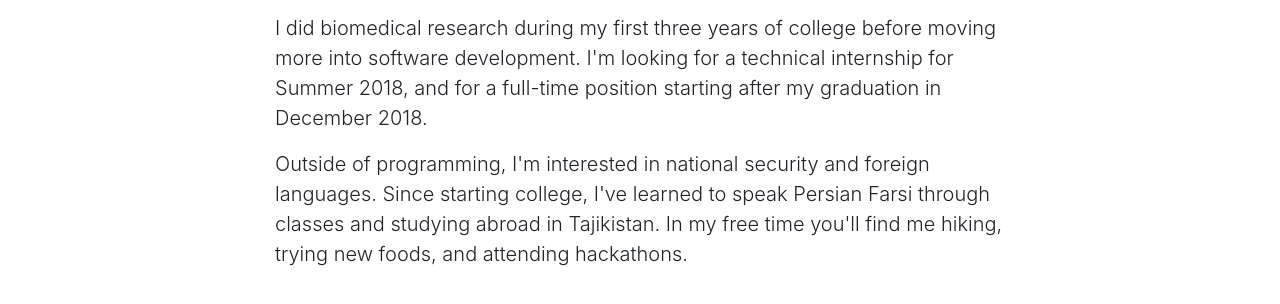
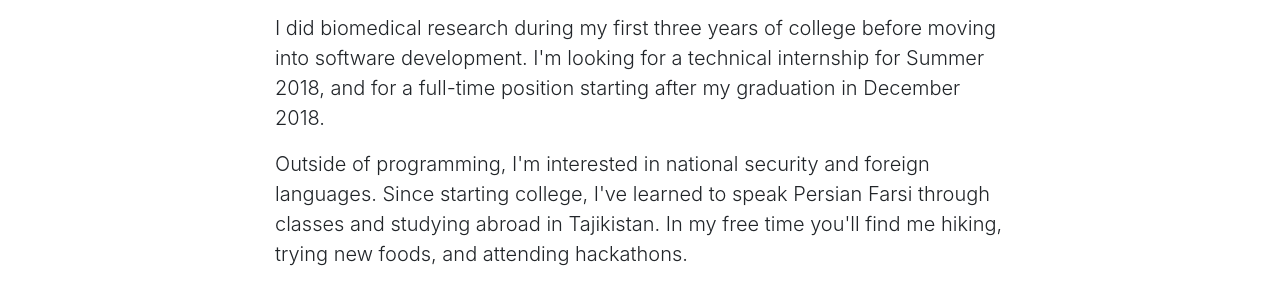
Before and after one commit to RoisinODowd/RoisinODowd, a website with bundled scripts: page index.html in a window 1280 px wide. Shown: the part 674-978 px from the top of the page. Built offline with nearby package versions, Linux system fonts and the light colour scheme.

Commit message:
Update text of index.html

```diff
--- a/index.html
+++ b/index.html
@@ -63,7 +63,7 @@
           <div class="col-lg-8 mx-auto">
             <h2>About</h2>
             <p class="lead">Hi, my name is Roisin! I'm a senior at the University of Pittsburgh studying Computer Science and Microbiology.</p>
-            <p class="lead">I did biomedical research during my first three years of college before moving more into software development. I'm looking for a technical internship for Summer 2018, and for a full-time position starting after my graduation in December 2018.</p>
+            <p class="lead">I did biomedical research during my first three years of college before moving into software development. I'm looking for a technical internship for Summer 2018, and for a full-time position starting after my graduation in December 2018.</p>
             <p class="lead">Outside of programming, I'm interested in national security and foreign languages. Since starting college, I've learned to speak Persian Farsi through classes and studying abroad in Tajikistan. In my free time you'll find me hiking, trying new foods, and attending hackathons.</p>
             <!-- <ul>
               <li>Clickable nav links that smooth scroll to page sections</li>
```
